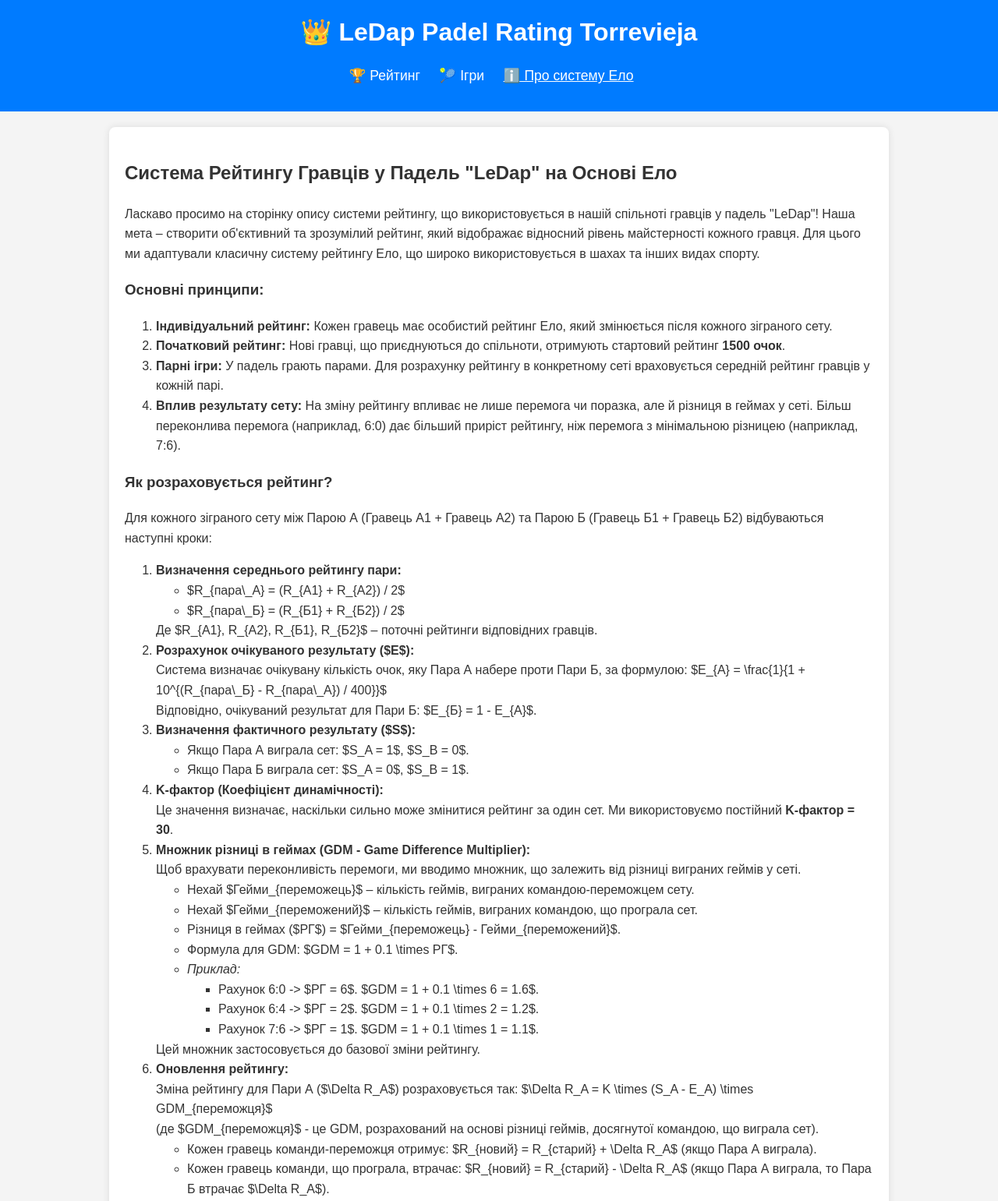
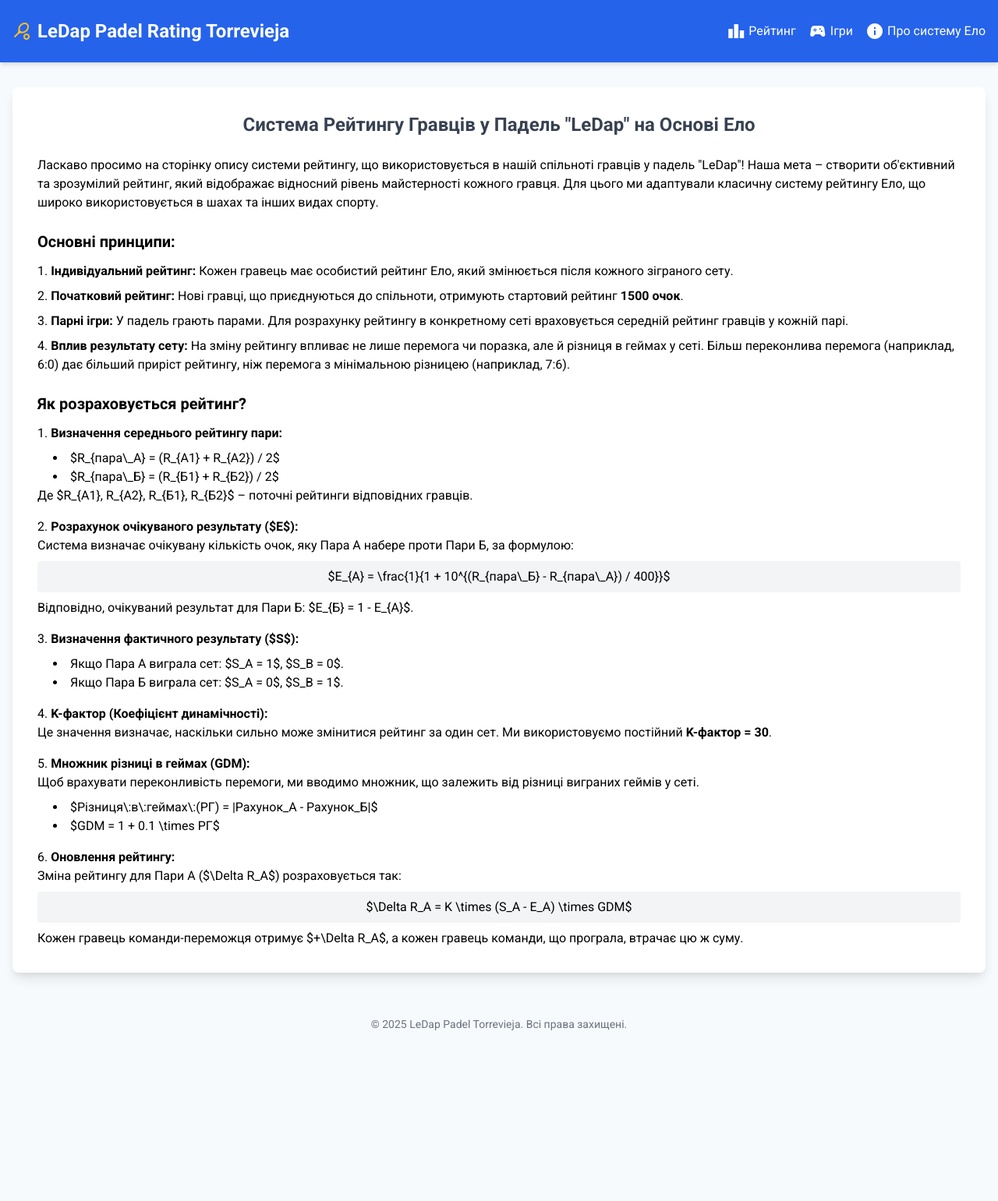
Before and after one commit to zahareus/LeDap-Padel-Rating, a plain HTML site: page elo-info.html in a window 1280 px wide. Shown: the top 1541 px of the page at 78% size. After the commit the page ends 1348 px from the top, so only its background shows below. Drawn offline with nearby package versions, Linux system fonts and the light colour scheme.

Commit message:
Update elo-info.html

```diff
--- a/elo-info.html
+++ b/elo-info.html
@@ -1,44 +1,61 @@
 <!DOCTYPE html>
 <html lang="uk">
 <head>
-    <meta charset="UTF-8">
-    <meta name="viewport" content="width=device-width, initial-scale=1.0">
-    <title>Про систему Ело 👑 LeDap Padel Rating Torrevieja</title>
-    <link rel="icon" href="favicon.ico" type="image/x-icon">
-    <link rel="stylesheet" href="css/style.css">
+    <meta charset="utf-8"/>
+    <meta content="width=device-width, initial-scale=1.0" name="viewport"/>
+    <title>Про систему Ело - LeDap Padel Rating</title>
+    <link href="https://cdn.jsdelivr.net/npm/tailwindcss@2.2.19/dist/tailwind.min.css" rel="stylesheet"/>
+    <link href="https://fonts.googleapis.com/css2?family=Material+Icons" rel="stylesheet"/>
+    <link href="https://fonts.googleapis.com/css2?family=Roboto:wght@400;500;700&display=swap" rel="stylesheet"/>
+    <link rel="shortcut icon" href="favicon.ico" type="image/x-icon">
+    <style>
+        body {
+            font-family: 'Roboto', sans-serif;
+            background-color: #f7fafc;
+        }
+    </style>
 </head>
 <body>
-    <header>
-        <h1>👑 LeDap Padel Rating Torrevieja</h1>
-        <nav>
-            <ul>
-                <li><a href="index.html">🏆 Рейтинг</a></li>
-                <li><a href="games.html">🎾 Ігри</a></li>
-                <li><a href="elo-info.html" class="active">ℹ️ Про систему Ело</a></li>
-            </ul>
+    <header class="bg-blue-600 text-white py-6 shadow-md">
+        <div class="container mx-auto px-4 flex flex-col sm:flex-row justify-between items-center">
+            <h1 class="text-2xl font-bold flex items-center">
+                <span class="material-icons mr-2 text-yellow-400">sports_tennis</span>
+                LeDap Padel Rating Torrevieja
+            </h1>
+            <nav class="mt-4 sm:mt-0 flex space-x-4">
+                <a class="flex items-center hover:text-yellow-300 transition-colors" href="index.html">
+                    <span class="material-icons mr-1">leaderboard</span>Рейтинг
+                </a>
+                <a class="flex items-center hover:text-yellow-300 transition-colors" href="games.html">
+                    <span class="material-icons mr-1">sports_esports</span>Ігри
+                </a>
+                <a class="flex items-center hover:text-yellow-300 transition-colors" href="elo-info.html">
+                    <span class="material-icons mr-1">info</span>Про систему Ело
+                </a>
             </nav>
+        </div>
     </header>
 
-    <main>
-        <section id="elo-explanation-section">
-            <h2>Система Рейтингу Гравців у Падель "LeDap" на Основі Ело</h2>
+    <main class="container mx-auto px-4 py-8">
+        <div class="bg-white shadow-lg rounded-lg p-6 md:p-8">
+            <h2 class="text-2xl font-semibold text-gray-700 mb-6 text-center">Система Рейтингу Гравців у Падель "LeDap" на Основі Ело</h2>
 
+            <div class="prose max-w-none">
                 <p>Ласкаво просимо на сторінку опису системи рейтингу, що використовується в нашій спільноті гравців у падель "LeDap"! Наша мета – створити об'єктивний та зрозумілий рейтинг, який відображає відносний рівень майстерності кожного гравця. Для цього ми адаптували класичну систему рейтингу Ело, що широко використовується в шахах та інших видах спорту.</p>
 
-            <h3>Основні принципи:</h3>
-            <ol>
+                <h3 class="text-xl font-semibold mt-6 mb-3">Основні принципи:</h3>
+                <ol class="list-decimal list-inside space-y-2">
                     <li><strong>Індивідуальний рейтинг:</strong> Кожен гравець має особистий рейтинг Ело, який змінюється після кожного зіграного сету.</li>
                     <li><strong>Початковий рейтинг:</strong> Нові гравці, що приєднуються до спільноти, отримують стартовий рейтинг <strong>1500 очок</strong>.</li>
                     <li><strong>Парні ігри:</strong> У падель грають парами. Для розрахунку рейтингу в конкретному сеті враховується середній рейтинг гравців у кожній парі.</li>
                     <li><strong>Вплив результату сету:</strong> На зміну рейтингу впливає не лише перемога чи поразка, але й різниця в геймах у сеті. Більш переконлива перемога (наприклад, 6:0) дає більший приріст рейтингу, ніж перемога з мінімальною різницею (наприклад, 7:6).</li>
                 </ol>
 
-            <h3>Як розраховується рейтинг?</h3>
-            <p>Для кожного зіграного сету між Парою А (Гравець А1 + Гравець А2) та Парою Б (Гравець Б1 + Гравець Б2) відбуваються наступні кроки:</p>
-            <ol>
+                <h3 class="text-xl font-semibold mt-6 mb-3">Як розраховується рейтинг?</h3>
+                <ol class="list-decimal list-inside space-y-4">
                     <li>
                         <strong>Визначення середнього рейтингу пари:</strong>
-                    <ul>
+                        <ul class="list-disc list-inside ml-5 mt-2">
                             <li>$R_{пара\_А} = (R_{А1} + R_{А2}) / 2$</li>
                             <li>$R_{пара\_Б} = (R_{Б1} + R_{Б2}) / 2$</li>
                         </ul>
@@ -47,12 +64,12 @@
                     <li>
                         <strong>Розрахунок очікуваного результату ($E$):</strong><br>
                         Система визначає очікувану кількість очок, яку Пара А набере проти Пари Б, за формулою:
-                    $E_{A} = \frac{1}{1 + 10^{(R_{пара\_Б} - R_{пара\_А}) / 400}}$<br>
+                        <div class="my-2 p-2 bg-gray-100 rounded text-center">$E_{A} = \frac{1}{1 + 10^{(R_{пара\_Б} - R_{пара\_А}) / 400}}$</div>
                         Відповідно, очікуваний результат для Пари Б: $E_{Б} = 1 - E_{A}$.
                     </li>
                     <li>
                         <strong>Визначення фактичного результату ($S$):</strong>
-                    <ul>
+                        <ul class="list-disc list-inside ml-5 mt-2">
                             <li>Якщо Пара А виграла сет: $S_A = 1$, $S_B = 0$.</li>
                             <li>Якщо Пара Б виграла сет: $S_A = 0$, $S_B = 1$.</li>
                         </ul>
@@ -62,46 +79,28 @@
                         Це значення визначає, наскільки сильно може змінитися рейтинг за один сет. Ми використовуємо постійний <strong>K-фактор = 30</strong>.
                     </li>
                     <li>
-                    <strong>Множник різниці в геймах (GDM - Game Difference Multiplier):</strong><br>
+                        <strong>Множник різниці в геймах (GDM):</strong><br>
                         Щоб врахувати переконливість перемоги, ми вводимо множник, що залежить від різниці виграних геймів у сеті.
-                    <ul>
-                        <li>Нехай $Гейми_{переможець}$ – кількість геймів, виграних командою-переможцем сету.</li>
-                        <li>Нехай $Гейми_{переможений}$ – кількість геймів, виграних командою, що програла сет.</li>
-                        <li>Різниця в геймах ($РГ$) = $Гейми_{переможець} - Гейми_{переможений}$.</li>
-                        <li>Формула для GDM: $GDM = 1 + 0.1 \times РГ$.</li>
-                        <li><em>Приклад:</em>
-                            <ul>
-                                <li>Рахунок 6:0 -> $РГ = 6$. $GDM = 1 + 0.1 \times 6 = 1.6$.</li>
-                                <li>Рахунок 6:4 -> $РГ = 2$. $GDM = 1 + 0.1 \times 2 = 1.2$.</li>
-                                <li>Рахунок 7:6 -> $РГ = 1$. $GDM = 1 + 0.1 \times 1 = 1.1$.</li>
+                        <ul class="list-disc list-inside ml-5 mt-2">
+                            <li>$Різниця\:в\:геймах\:(РГ) = |Рахунок_A - Рахунок_Б|$</li>
+                            <li>$GDM = 1 + 0.1 \times РГ$</li>
                         </ul>
-                        </li>
-                    </ul>
-                    Цей множник застосовується до базової зміни рейтингу.
                     </li>
                     <li>
                         <strong>Оновлення рейтингу:</strong><br>
                         Зміна рейтингу для Пари А ($\Delta R_A$) розраховується так:
-                    $\Delta R_A = K \times (S_A - E_A) \times GDM_{переможця}$<br>
-                    (де $GDM_{переможця}$ - це GDM, розрахований на основі різниці геймів, досягнутої командою, що виграла сет).
-                    <ul>
-                        <li>Кожен гравець команди-переможця отримує: $R_{новий} = R_{старий} + \Delta R_A$ (якщо Пара А виграла).</li>
-                        <li>Кожен гравець команди, що програла, втрачає: $R_{новий} = R_{старий} - \Delta R_A$ (якщо Пара А виграла, то Пара Б втрачає $\Delta R_A$).</li>
-                    </ul>
+                        <div class="my-2 p-2 bg-gray-100 rounded text-center">$\Delta R_A = K \times (S_A - E_A) \times GDM$</div>
+                        Кожен гравець команди-переможця отримує $+\Delta R_A$, а кожен гравець команди, що програла, втрачає цю ж суму.
                     </li>
                 </ol>
-
-            <p>Ми прагнемо, щоб ця система була прозорою та справедливою. Якщо у вас є запитання чи пропозиції, будь ласка, звертайтеся до адміністраторів спільноти.</p>
-
-        </section>
+            </div>
+        </div>
     </main>
 
-    <footer>
-        <p>&copy; 2025 LeDap Padel Community</p>
+    <footer class="py-6 text-center text-gray-500 text-sm">
+        © 2025 LeDap Padel Torrevieja. Всі права захищені.
     </footer>
 
-    <script type="text/javascript" id="MathJax-script" async
-      src="https://cdn.jsdelivr.net/npm/mathjax@3/es5/tex-mml-chtml.js">
-    </script>
+    <script type="text/javascript" id="MathJax-script" async src="https://cdn.jsdelivr.net/npm/mathjax@3/es5/tex-mml-chtml.js"></script>
 </body>
 </html>
```
Lines whose indentation alone changed are shown as unchanged.
